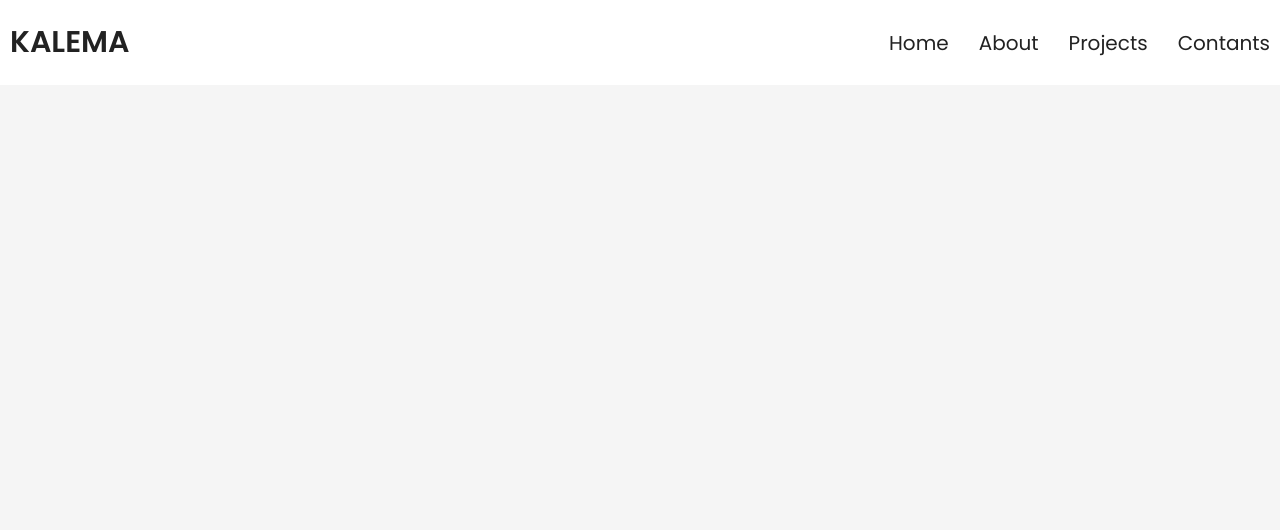
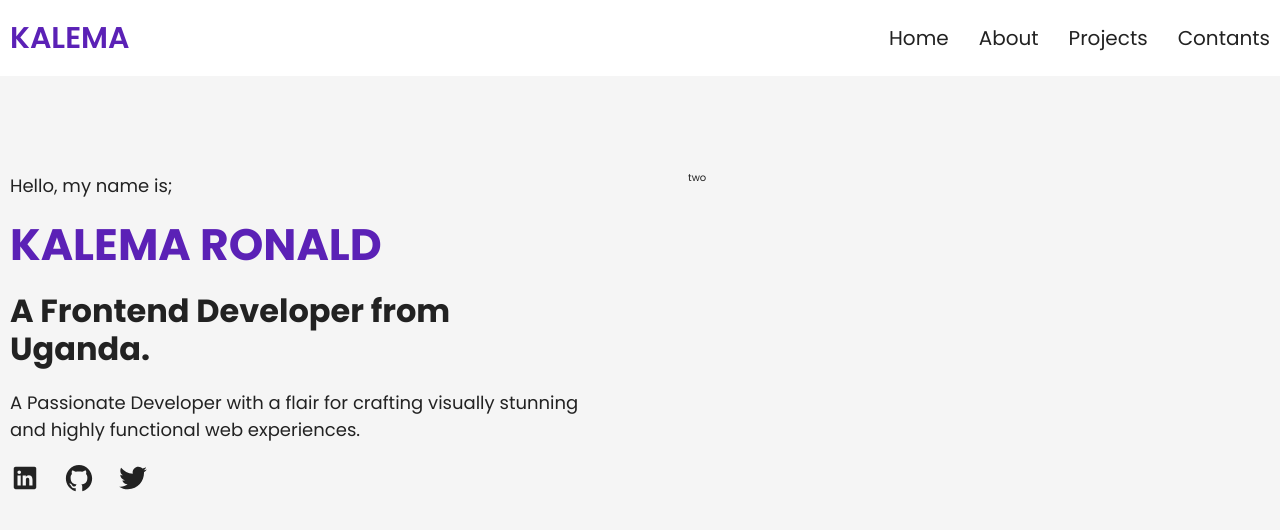
Before and after one commit to kalema1/myPortfolio, a React (Vite) app: page / in a window 1280 px wide. Shown: the top 530 px of the page. Built offline with nearby package versions, Linux system fonts and the light colour scheme.

Commit message:
feat(hero section): create component for heo section
- created function component for the hero section,
- created function component called Socia for social media link
  rendering.
- added styles for the Hero component.
- added styles for the Social component.

```diff
--- a/package.json
+++ b/package.json
@@ -12,6 +12,7 @@
   "dependencies": {
     "react": "^18.2.0",
     "react-dom": "^18.2.0",
+    "react-icons": "^5.0.1",
     "react-router-dom": "^6.22.2"
   },
   "devDependencies": {
--- a/src/App.jsx
+++ b/src/App.jsx
@@ -1,4 +1,10 @@
 import Header from "./Header";
+import Hero from "./Hero";
 export default function App() {
-  return <Header />;
+  return (
+    <>
+      <Header />
+      <Hero />
+    </>
+  );
 }
--- /dev/null
+++ b/src/Hero.jsx
@@ -0,0 +1,24 @@
+import Social from "./Social";
+export default function Hero() {
+  return (
+    <section className="hero-section">
+      <div className="container">
+        <div className="grid grid--col-2">
+          <div>
+            <p className="paragraph">Hello, my name is;</p>
+            <h1 className="heading-primary">KALEMA RONALD</h1>
+            <h2 className="heading-secondary">
+              A Frontend Developer from Uganda.
+            </h2>
+            <p className="paragraph">
+              A Passionate Developer with a flair for crafting visually stunning
+              and highly functional web experiences.
+            </p>
+            <Social />
+          </div>
+          <div>two</div>
+        </div>
+      </div>
+    </section>
+  );
+}
--- /dev/null
+++ b/src/Social.jsx
@@ -0,0 +1,20 @@
+import { IoLogoLinkedin, IoLogoGithub, IoLogoTwitter } from "react-icons/io";
+
+export default function Social() {
+  return (
+    <div className="social-container">
+      <a
+        href="https://www.linkedin.com/in/kalema-ronald-0a7a8198/"
+        target="_blank"
+      >
+        <IoLogoLinkedin className="social-icon" />
+      </a>
+      <a href="https://github.com/kalema1/" target="_blank">
+        <IoLogoGithub className="social-icon" />
+      </a>
+      <a href="https://twitter.com/ron_kalema" target="_blank">
+        <IoLogoTwitter className="social-icon" />
+      </a>
+    </div>
+  );
+}
--- a/src/index.css
+++ b/src/index.css
@@ -4,7 +4,7 @@
   --bg-color-0: #f5f5f5;
   --bg-color-1: white;
   --color-primary: #222;
-  --color-2: #9179f5;
+  --color-2: #5b21b6;
   --ft-family-primary: "Poppins", sans-serif;
 }
 html {
@@ -18,7 +18,39 @@ html {
   font-family: var(--ft-family-primary);
   background-color: var(--bg-color-0);
   color: var(--color-primary);
+  line-height: 1.2;
 }
+
+.grid {
+  display: grid;
+  gap: 9.6rem;
+  padding: 0 1rem;
+}
+
+.grid--col-2 {
+  grid-template-columns: repeat(2, 1fr);
+}
+
+.paragraph {
+  font-size: 1.8rem;
+  margin-bottom: 2rem;
+  line-height: 1.5;
+}
+
+.heading-primary {
+  font-size: 4.4rem;
+  margin-bottom: 2rem;
+  color: var(--color-2);
+}
+
+.heading-secondary {
+  font-size: 3.2rem;
+  margin-bottom: 2rem;
+}
+
+/**************************************************************************************/
+/****HEADER SECTION***************/
+/**************************************************************************************/
 
 .header {
   background-color: var(--bg-color-1);
@@ -43,6 +75,8 @@ html {
   font-weight: 600;
   text-transform: uppercase;
   background-color: inherit;
+  cursor: pointer;
+  color: var(--color-2);
 }
 
 .nav-list {
@@ -59,8 +93,38 @@ html {
 a {
   text-decoration: none;
   background-color: inherit;
+  transition: 0.3s;
+}
+
+a:hover {
+  color: var(--color-2);
 }
 
 .toggle {
   display: none;
 }
+
+/**************************************************************************************/
+/****HERO SECTION***************/
+/**************************************************************************************/
+
+.hero-section {
+  margin: 9.6rem 0;
+}
+
+.social-container {
+  display: flex;
+  align-items: center;
+  gap: 2.4rem;
+}
+
+.social-icon {
+  font-size: 3rem;
+  cursor: pointer;
+  transition: 0.3s;
+}
+
+.social-icon:hover {
+  fill: var(--color-2);
+  transform: scale(1.3);
+}
```
Also changed, not shown: 1 other file (tests, documents, lock files or other folders).
